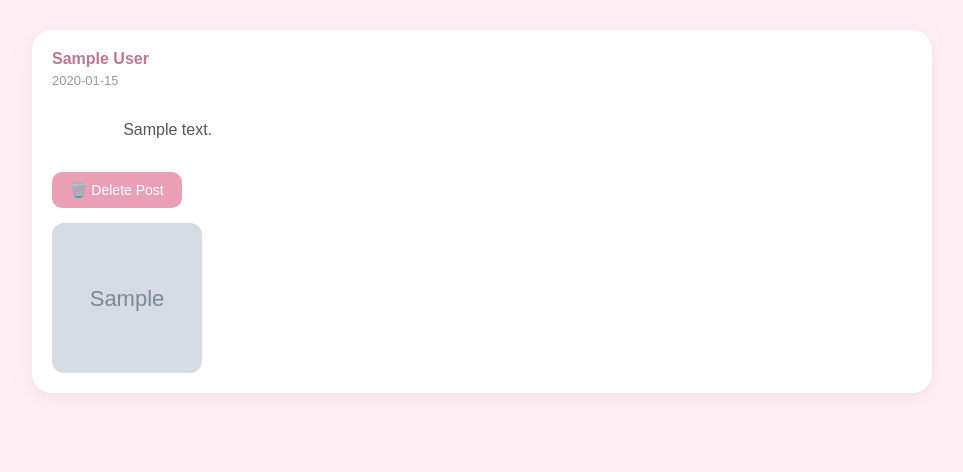
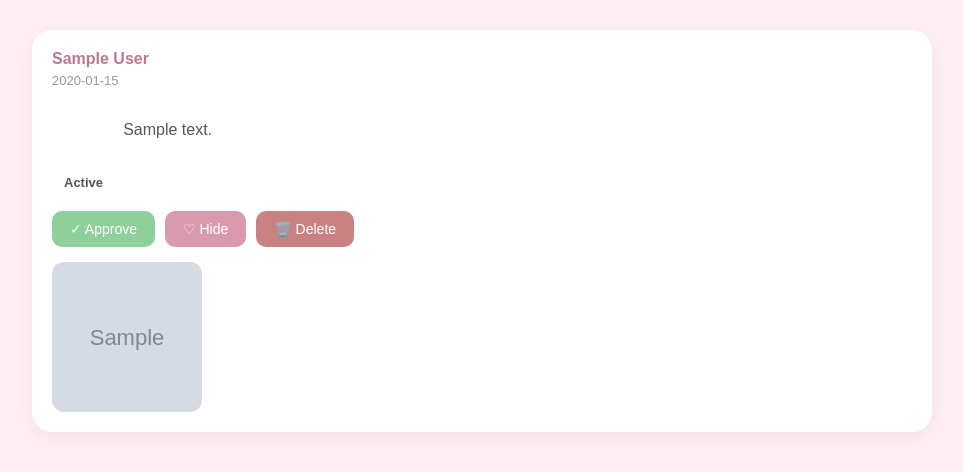
Before and after one commit to theash-dev/A-place-to-be-Heard, a Flask app: page /admin in a window 1280 px wide. Shown: the part 172-644 px from the top of the page, without its empty margins (158-1121 px from the left). Run offline with Flask 3, Linux system fonts and the light colour scheme; the visitor is signed in with stand-in values (Sample User, id 1); tables that the repository leaves empty hold one stand-in row (values such as "Sample post"); grey boxes marked "Sample" are stand-in pictures.

Commit message:
Update admin.html

```diff
--- a/templates/admin.html
+++ b/templates/admin.html
@@ -64,6 +64,30 @@
             white-space: pre-wrap;
         }
 
+        .status {
+            display: inline-block;
+            margin-top: 12px;
+            padding: 6px 12px;
+            border-radius: 20px;
+            font-size: 13px;
+            font-weight: bold;
+        }
+
+        .pending {
+            background: #fff1c9;
+            color: #9a7b24;
+        }
+
+        .approved {
+            background: #dff5df;
+            color: #4c8b4c;
+        }
+
+        .hidden {
+            background: #f5dede;
+            color: #a05a5a;
+        }
+
         .images {
             display: flex;
             flex-wrap: wrap;
@@ -78,24 +102,38 @@
             border-radius: 12px;
         }
 
-        .empty {
-            text-align: center;
-            color: #999;
-            padding: 40px;
+        .actions {
+            margin-top: 15px;
+            display: flex;
+            gap: 10px;
+            flex-wrap: wrap;
         }
-        .delete-button {
-    margin-top: 15px;
+
+        .button {
             padding: 10px 18px;
             border: none;
             border-radius: 10px;
-    background: #e9a0b4;
             color: white;
             font-size: 14px;
             cursor: pointer;
         }
 
-.delete-button:hover {
-    background: #d8879e;
+        .approve {
+            background: #8fcf9b;
+        }
+
+        .hide {
+            background: #d99aae;
+        }
+
+        .delete {
+            background: #c98282;
+        }
+
+        .empty {
+            text-align: center;
+            color: #999;
+            padding: 40px;
         }
     </style>
 </head>
@@ -131,15 +169,43 @@
                 {{ post.body }}
             </div>
 
+            <!-- STATUS -->
+            <div class="status {{ post.status }}">
+                {{ post.status|capitalize }}
+            </div>
+
+            <!-- ACTION BUTTONS -->
+            <div class="actions">
+
+                {% if post.status != "approved" %}
+                <form method="POST"
+                      action="{{ url_for('approve_post', post_id=post.id) }}">
+                    <button type="submit" class="button approve">
+                        ✓ Approve
+                    </button>
+                </form>
+                {% endif %}
+
+                {% if post.status != "hidden" %}
+                <form method="POST"
+                      action="{{ url_for('hide_post', post_id=post.id) }}">
+                    <button type="submit" class="button hide">
+                        ♡ Hide
+                    </button>
+                </form>
+                {% endif %}
+
                 <form method="POST"
                       action="{{ url_for('delete_post', post_id=post.id) }}"
                       onsubmit="return confirm('Are you sure you want to delete this post?');">
 
-    <button type="submit" class="delete-button">
-        🗑️ Delete Post
+                    <button type="submit" class="button delete">
+                        🗑️ Delete
                     </button>
 
                 </form>
+
+            </div>
 
             {% if post.images %}
             <div class="images">
```
Lines whose indentation alone changed are shown as unchanged.
